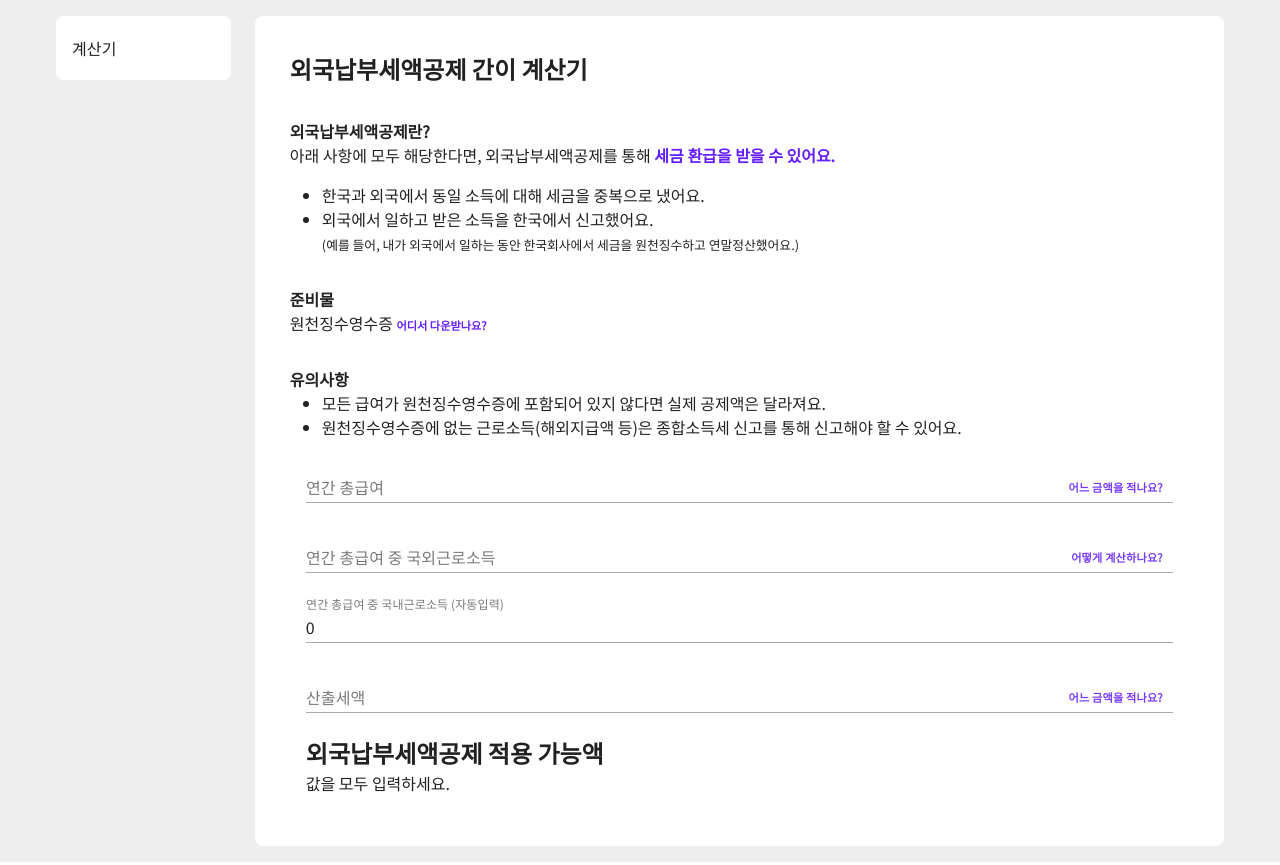
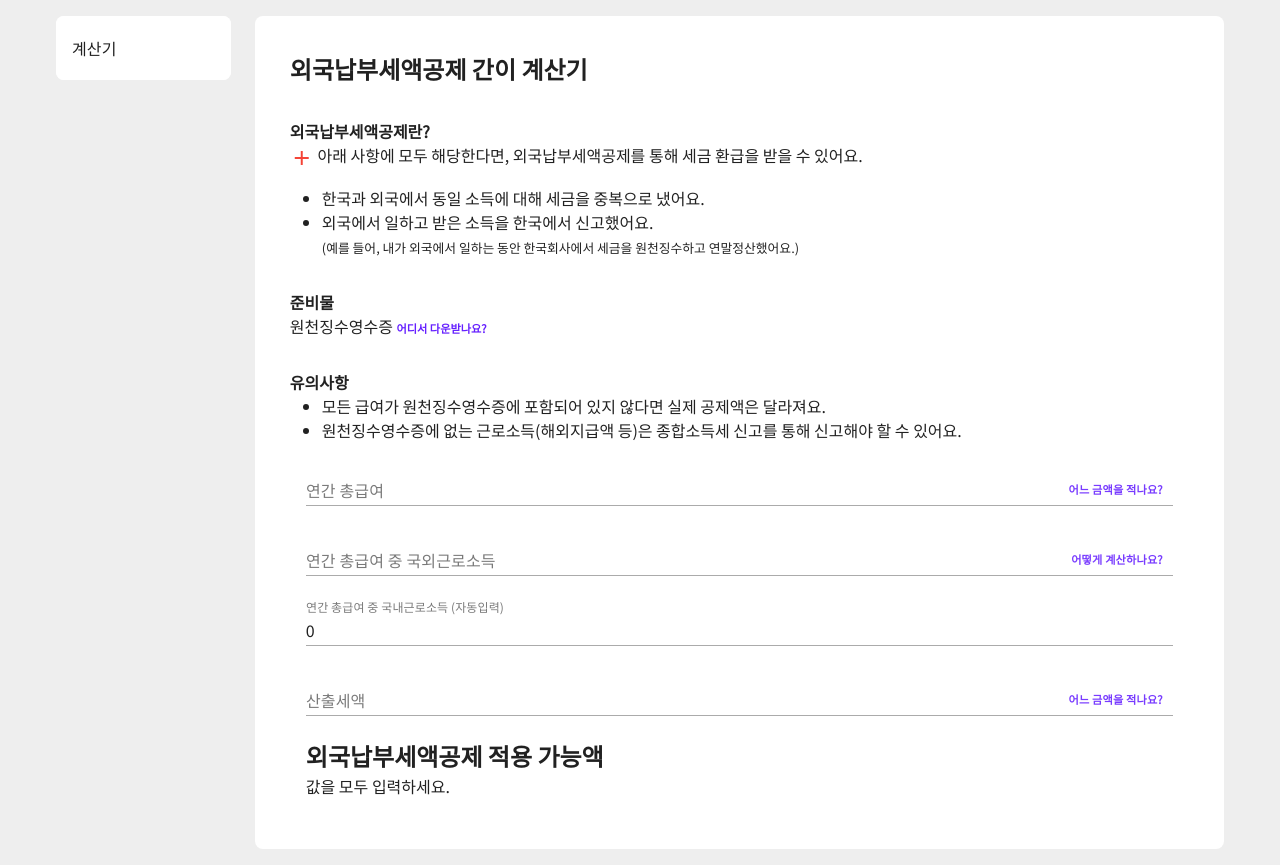
Before and after one commit to monguriman/kr-tax, a Vue app: page / in a window 1280 px wide. Built offline with nearby package versions, Linux system fonts and the light colour scheme.

Commit message:
모달 스크롤바 색상 변경, MDI 아이콘 적용

```diff
--- a/package.json
+++ b/package.json
@@ -18,6 +18,7 @@
   "devDependencies": {
     "@babel/core": "^7.12.16",
     "@babel/eslint-parser": "^7.12.16",
+    "@mdi/font": "^7.2.96",
     "@vue/cli-plugin-babel": "~5.0.0",
     "@vue/cli-plugin-eslint": "~5.0.0",
     "@vue/cli-service": "~5.0.0",
--- a/src/components/IntroBox.vue
+++ b/src/components/IntroBox.vue
@@ -2,10 +2,9 @@
   <h2>외국납부세액공제 간이 계산기</h2>
 
   <div style="margin-top: 2em">
-    <h4>외국납부세액공제란?</h4>
+    <h4>외국납부세액공제란?</h4><v-icon icon="mdi-plus" color="red"></v-icon>
     아래 사항에 모두 해당한다면,
-    외국납부세액공제를 통해 <span class="emphasis-text">세금 환급을 받을 수 있어요.</span>
-
+    외국납부세액공제를 통해 <span>세금 환급을 받을 수 있어요.</span>
     <ul style="padding-left: 2em; margin: 1em 0 1em 0">
       <li>한국과 외국에서 동일 소득에 대해 세금을 중복으로 냈어요.</li>
       <li>
--- a/src/global.css
+++ b/src/global.css
@@ -19,14 +19,29 @@ body {
 }
 
 .modal {
-  background-color: white;
+  background-color: #faf7ff;
   width: 40em;
   max-height: 80vh;
-  border: solid black 1px;
   padding: 1.8em;
   align-self: center;
   overflow-y: auto;
   overflow-x: hidden;
+}
+
+/* 웹킷 기반 브라우저에서 스크롤바 스타일 변경 */
+.modal::-webkit-scrollbar {
+  width: 8px;
+}
+
+.modal::-webkit-scrollbar-thumb {
+  background-color: #D1C4E9;
+  border-radius: 4px;
+}
+
+/* 상하 버튼 제거 */
+.modal::-webkit-scrollbar-button {
+  width: 0;
+  height: 0;
 }
 
 .modal .v-btn {
--- a/src/main.js
+++ b/src/main.js
@@ -8,6 +8,8 @@ import { createVuetify } from 'vuetify';
 import * as components from 'vuetify/components';
 import * as directives from 'vuetify/directives';
 
+import "@mdi/font/css/materialdesignicons.css"
+
 const vuetify = createVuetify({
   components,
   directives,
```
Also changed, not shown: 1 other file (tests, documents, lock files or other folders).
